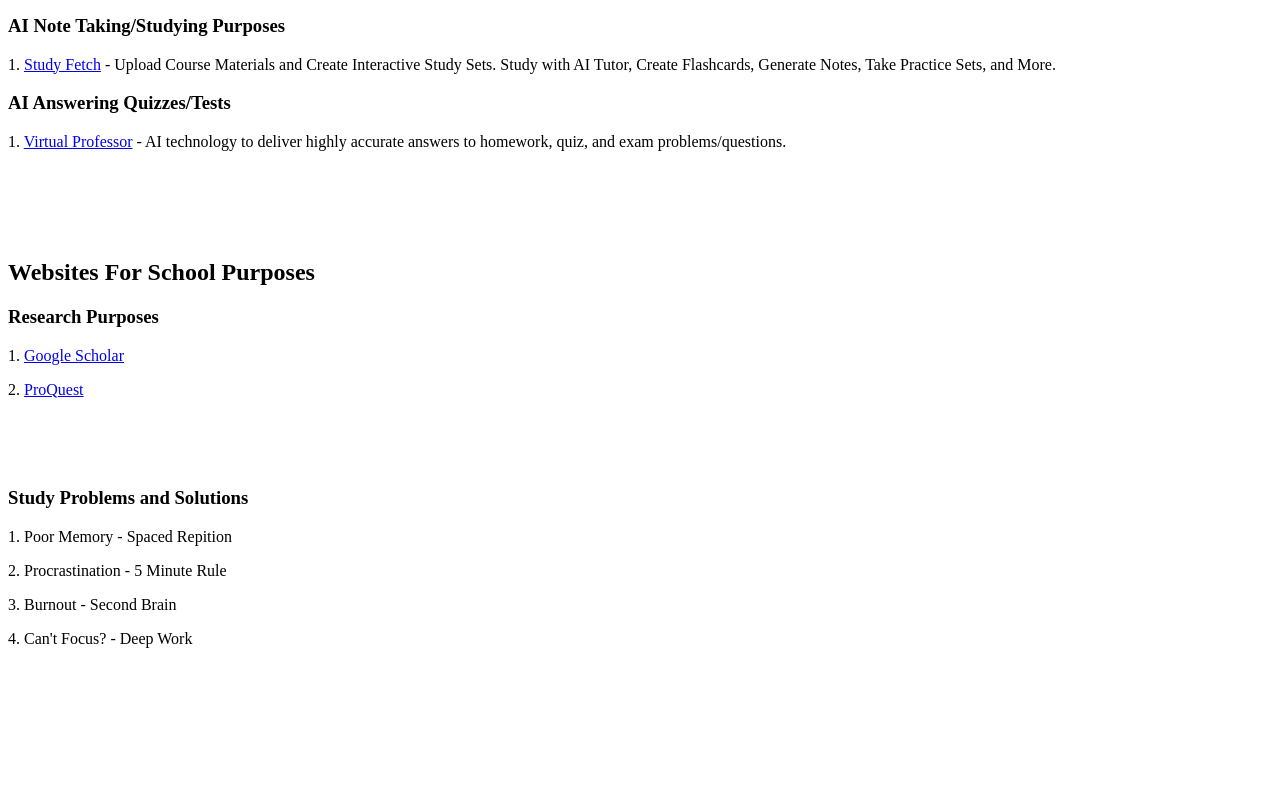
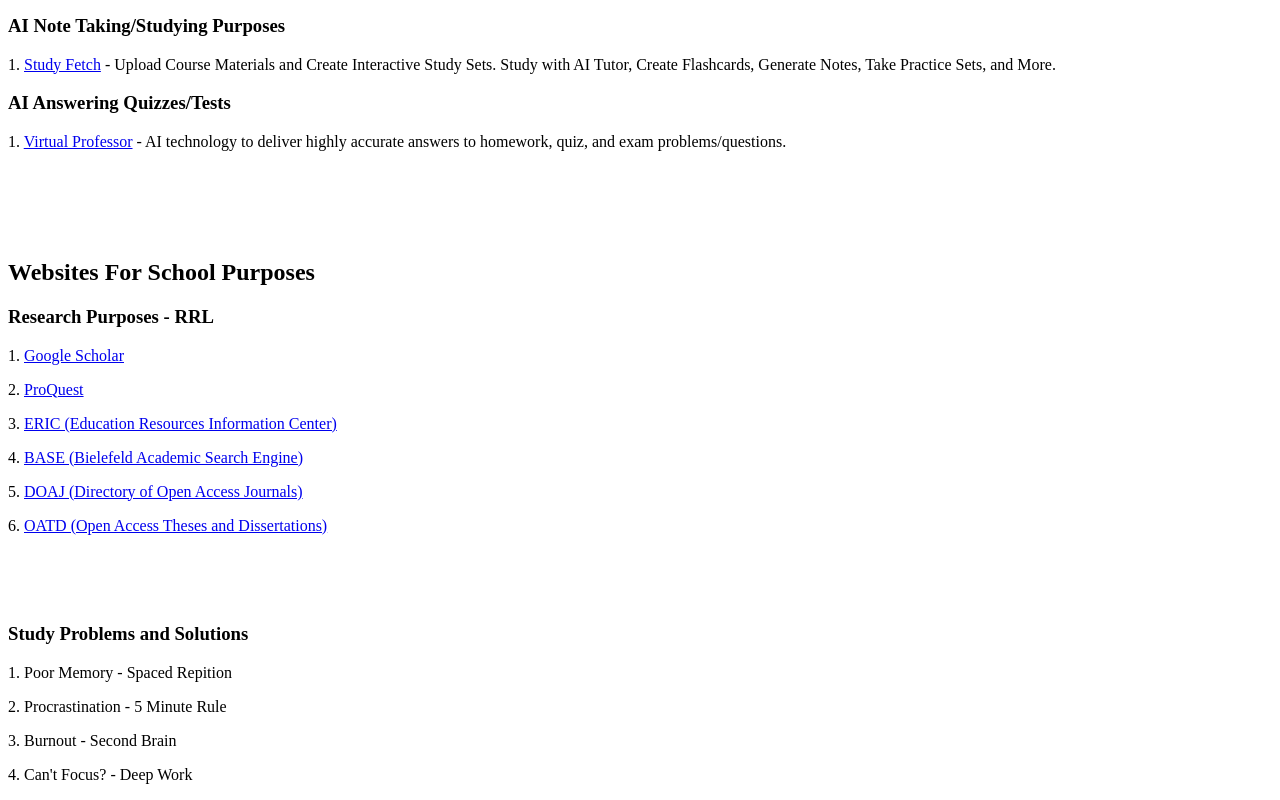
Before and after one commit to Ojeebiel/Pengwen, a plain HTML site: page index.html in a window 1280 px wide. Shown: the part 696-1496 px from the top of the page. Before the commit the page ends 1360 px from the top, so only its background shows below. Drawn offline with Linux system fonts and the light colour scheme.

Commit message:
11/11/2023 Updated

```diff
--- a/index.html
+++ b/index.html
@@ -48,13 +48,30 @@
 <br><br><br><br>
 <h2>Websites For School Purposes</h2>
 
-<h3>Research Purposes</h3>
+<h3>Research Purposes - RRL</h3>
 <p>
     1. <a href = "https://scholar.google.com/" target="_blank">Google Scholar</a>
 </p>
 <p>
     2. <a href = "https://www.proquest.com/" target = "_blank">ProQuest</a>
 </p>
+<p>
+    3. <a href = "https://eric.ed.gov/" target="_blank">ERIC (Education Resources Information Center)</a>
+</p>
+<p>
+    4. <a href = "https://www.base-search.net/" target="_blank">BASE (Bielefeld Academic Search Engine)</a>
+</p>
+<p>
+    5. <a href = "https://doaj.org/" target="_blank">DOAJ (Directory of Open Access Journals)</a>
+</p>
+<p>
+    6. <a href = "https://oatd.org/" target="_blank">OATD (Open Access Theses and Dissertations)</a>
+</p>
+<p>
+    <a href = "" target="_blank"></a>
+</p>
+
+
 
 <br><br><br>
 <h3>Study Problems and Solutions</h3>
```
